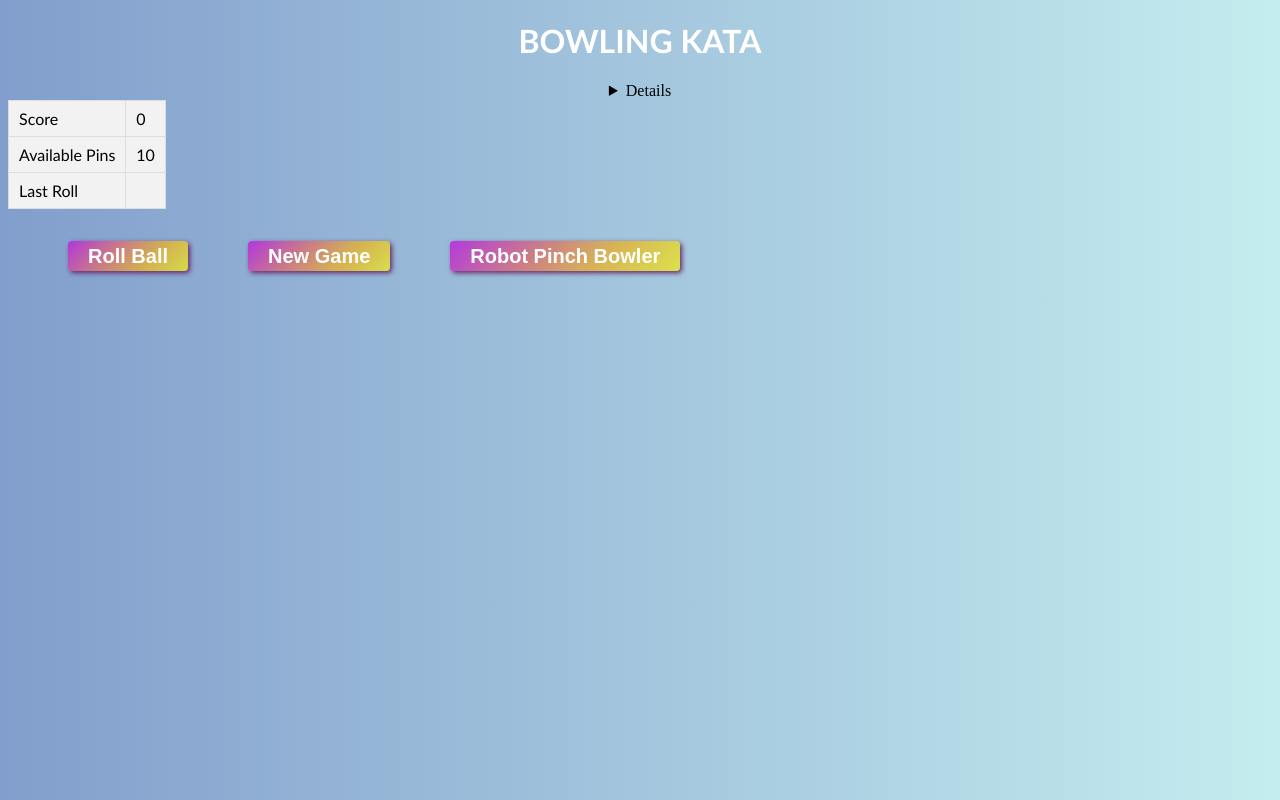
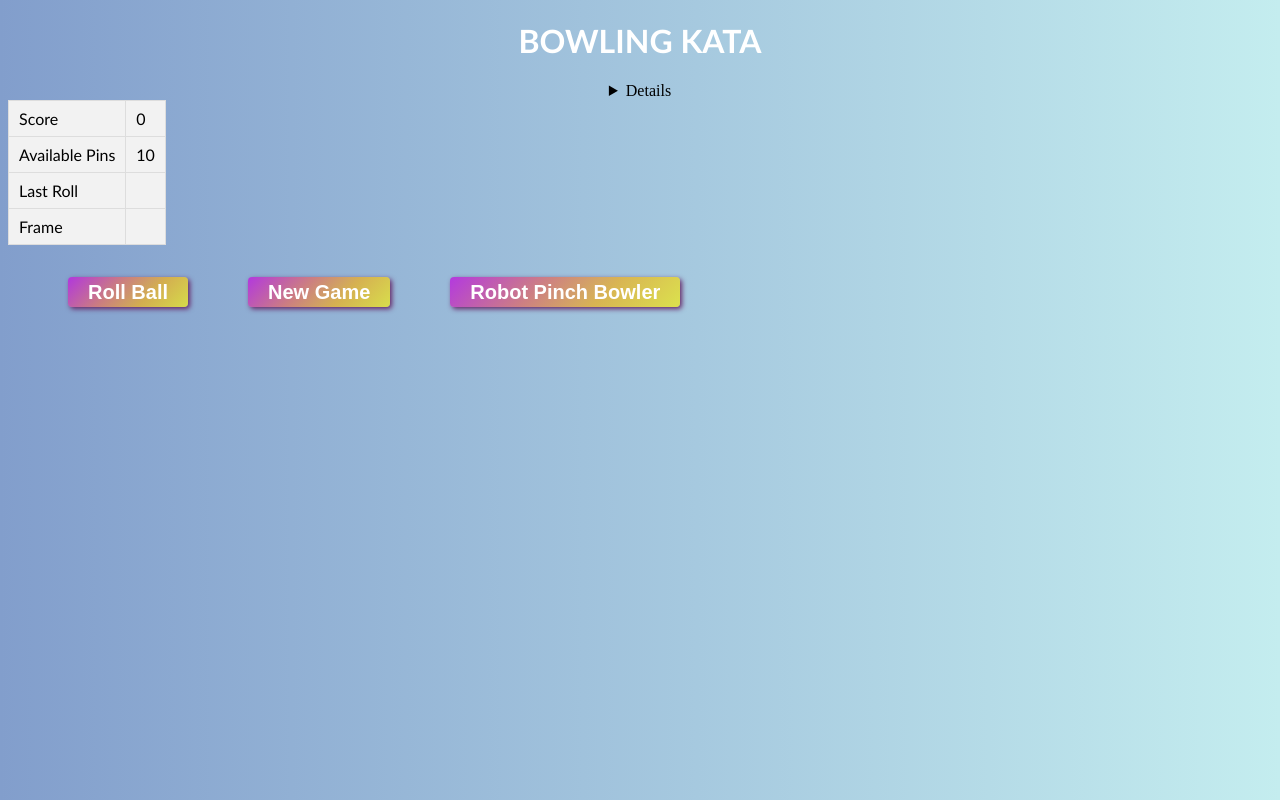
Before and after one commit to tylertel/bowlingtddkata, an Angular app: page / in a window 1280 px wide. Built offline with nearby package versions, Linux system fonts and the light colour scheme.

Commit message:
added placeholder for frame

```diff
--- a/src/app/app.component.html
+++ b/src/app/app.component.html
@@ -46,6 +46,10 @@
       <td>Last Roll</td>
       <td>{{lastRoll}} </td>
     </tr>
+    <tr>
+      <td>Frame</td>
+      <td>{{frame}} </td>
+    </tr>
   </tbody>
 </table>
 
--- a/src/app/app.component.ts
+++ b/src/app/app.component.ts
@@ -11,11 +11,15 @@ export class AppComponent implements OnInit {
   public currentPinCount: number;
   public lastRoll: number;
   public allRolls: number[] = [];
+  public frame: number;
+
   constructor(private _gameSvc: GameService) {}
 
   ngOnInit() {
+    this._gameSvc.newGame();
     this._gameSvc.score$.subscribe(s => (this.score = s));
     this._gameSvc.currentPinsUpCount$.subscribe(p => (this.currentPinCount = p));
+    this._gameSvc.frame$.subscribe(f => this.frame = f);
   }
 
   public roll() {
--- a/src/app/game.service.ts
+++ b/src/app/game.service.ts
@@ -1,5 +1,5 @@
 import { Injectable } from "@angular/core";
-import { BehaviorSubject } from "rxjs";
+import { BehaviorSubject, Subject } from "rxjs";
 
 @Injectable({
   providedIn: "root"
@@ -8,7 +8,7 @@ export class GameService {
   public score$: BehaviorSubject<number> = new BehaviorSubject(0);
   public currentPinsUpCount$: BehaviorSubject<number> = new BehaviorSubject(10);
   public rolls$: BehaviorSubject<number[]> = new BehaviorSubject([]);
-
+  public frame$: Subject<number> = new Subject();
   constructor() {}
 
   public roll(pinCount) {
@@ -23,6 +23,7 @@ export class GameService {
   }
 
   public newGame() {
+    this.frame$.next(1);
     this.currentPinsUpCount$.next(10);
     this.rolls$.next([]);
     this.score$.next(0);
```
